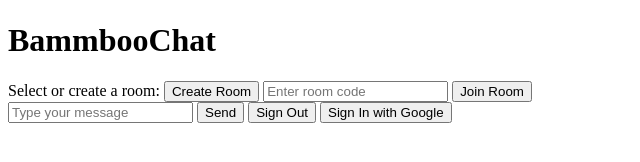
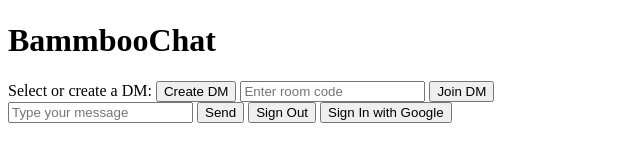
Before and after one commit to TapeYT/BambooChat, a plain HTML site: page index.html in a window 1280 px wide. Shown: the part 86-248 px from the top of the page, without its empty margins (0-640 px from the left). Drawn offline with Linux system fonts and the light colour scheme; no server answers.

Commit message:
Add files via upload

```diff
--- a/index.html
+++ b/index.html
@@ -14,10 +14,10 @@
     <div id="chat">
         <!-- Room selection -->
         <div id="roomSelection">
-            <label for="roomSelect">Select or create a room:</label>
-            <button onclick="createRoom()">Create Room</button>
+            <label for="roomSelect">Select or create a DM:</label>
+            <button onclick="createRoom()">Create DM</button>
             <input type="text" id="joinRoomInput" placeholder="Enter room code">
-            <button onclick="joinRoom()">Join Room</button>
+            <button onclick="joinRoom()">Join DM</button>
         </div>
 
         <!-- Chat messages -->
```
